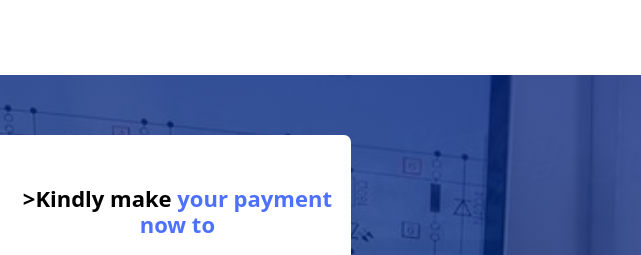
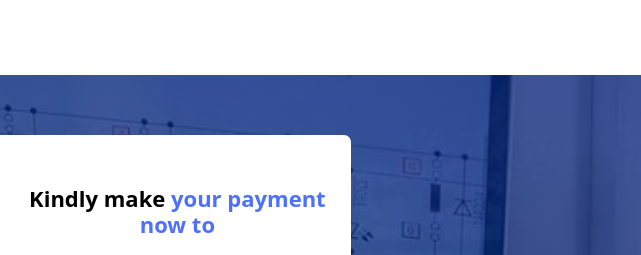
Before and after one commit to HCP2024/HCP_Academy, a plain HTML site: page payment.html in a window 1280 px wide. Shown: the top 255 px of the page, 639-1280 px from the left. Drawn offline with nearby package versions, Linux system fonts and the light colour scheme.

Commit message:
Update payment.html

```diff
--- a/payment.html
+++ b/payment.html
@@ -23,7 +23,7 @@
                 <div class="direct">
                 </div>
                 <div class="confirm">
-                    <h1>>Kindly make <span>your payment now to</span></h1>
+                    <h1>Kindly make <span>your payment now to</span></h1>
                     <p>Account number: 1802485527<br>Bank: Access bank<br>Account name: David Oluwatoni Olawuyi.</p>
                     <h1>To Confirm <span>Recieved Payment</span></h1>
                     <p>Please reach out to us through the HCP Academy customer service WhatsApp line with:</p>
```
